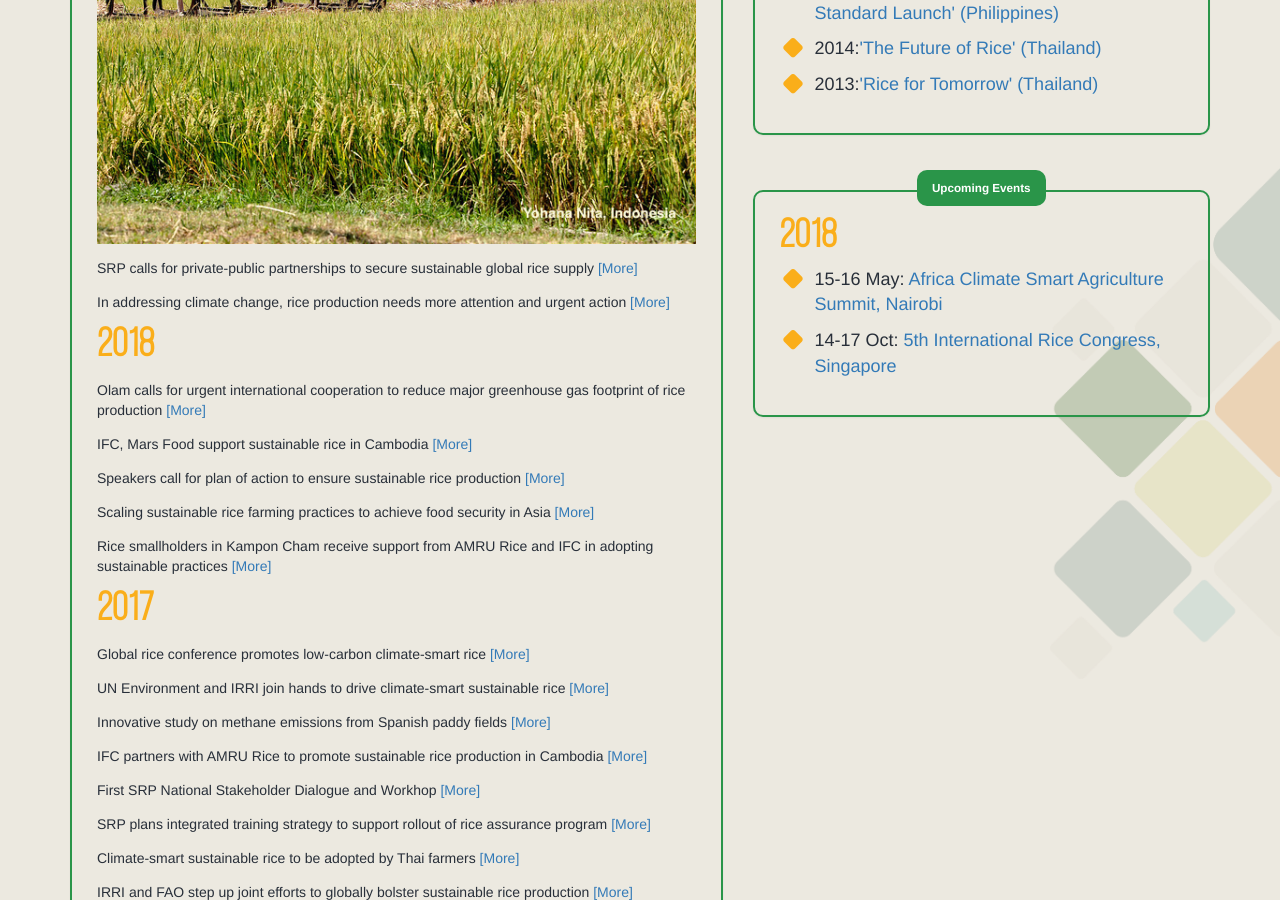
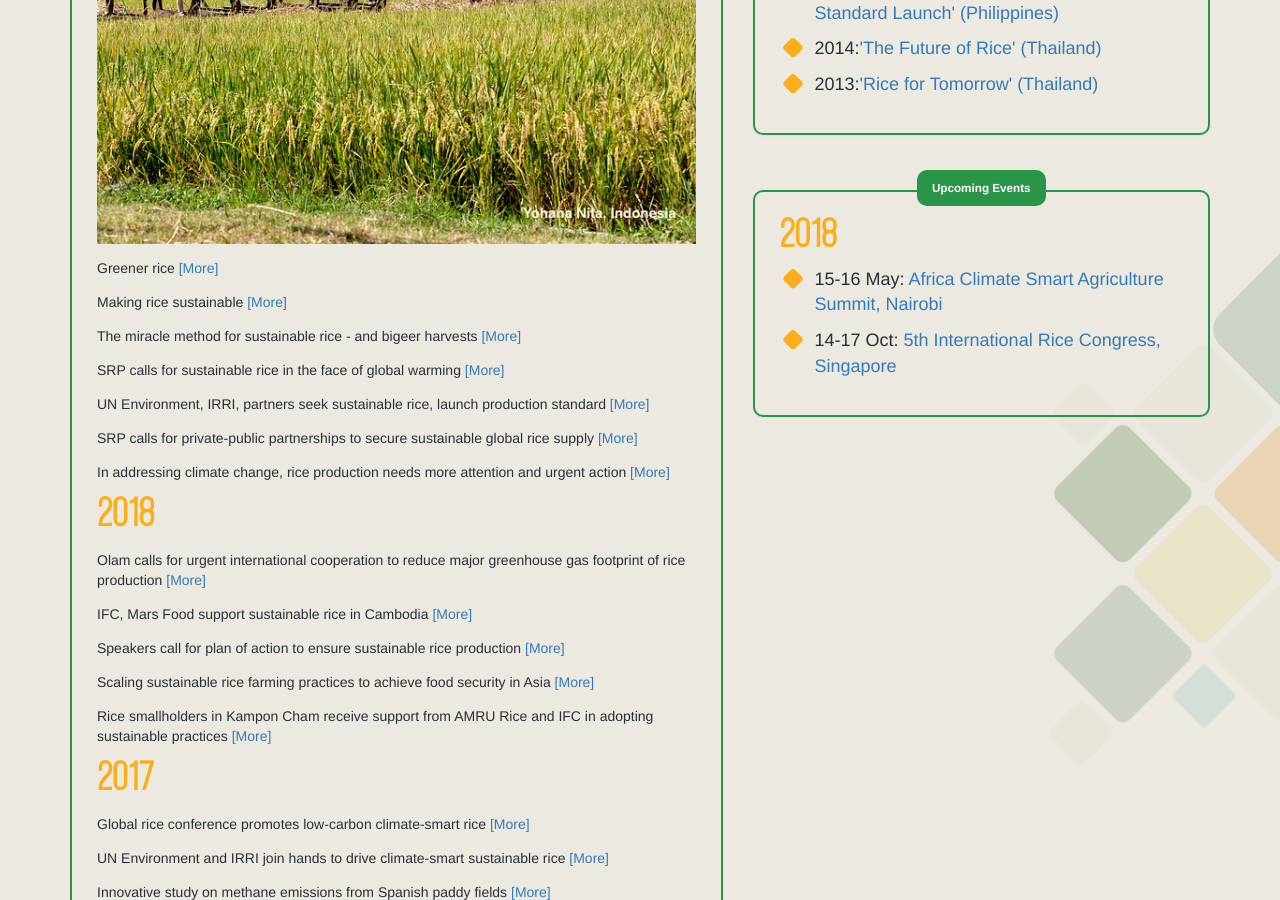
Before and after one commit to sustainablericeplatform/sustainablericeplatform.github.io, a Jekyll site: the page built from News-and-Events/index.html, in a window 1280 px wide and 900 px high, scrolled down 817 px. Built offline with Jekyll 4.4.1, drawn with Linux system fonts in a browser that asks for light colours.

Commit message:
Update index.html

```diff
--- a/News-and-Events/index.html
+++ b/News-and-Events/index.html
@@ -20,6 +20,11 @@ layout: default
                         <h1 class="year">2019</h1>
                         <img src="/assets/images/NE photo 2.jpg" class="img-responsive" />
                         <p></p>
+                        <p>Greener rice <a href="https://www.bangkokpost.com/business/news/1627286/greener-rice" target="_blank">[More]</a></p>
+                        <p>Making rice sustainable <a href="https://www.winrock.org/making-rice-sustainable/" target="_blank">[More]</a></p>
+                        <p>The miracle method for sustainable rice - and bigeer harvests <a href="https://www.theguardian.com/global-development/2019/jan/30/miracle-method-sustainable-rice-scientists-dismissed" target="_blank">[More]</a></p>
+                        <p>SRP calls for sustainable rice in the face of global warming <a href="https://www.phnompenhpost.com/business/calls-sustainable-rice-face-global-warming" target="_blank">[More]</a></p>
+                        <p>UN Environment, IRRI, partners seek sustainable rice, launch production standard <a href="https://news.abs-cbn.com/focus/01/22/19/un-environment-irri-partners-seek-sustainable-rice-launches-production-standards" target="_blank">[More]</a></p>
                         <p>SRP calls for private-public partnerships to secure sustainable global rice supply <a href="https://www.asean-agrifood.org/the-sustainable-rice-platform-calls-for-private-public-partnerships-to-secure-sustainable-global-rice-supply/" target="_blank">[More]</a></p>
                         <p>In addressing climate change, rice production needs more attention and urgent action <a href="https://www.eco-business.com/opinion/in-addressing-climate-change-rice-production-needs-more-attention-and-urgent-action/" target="_blank">[More]</a></p>
                         <h1 class="year">2018</h1>
```
